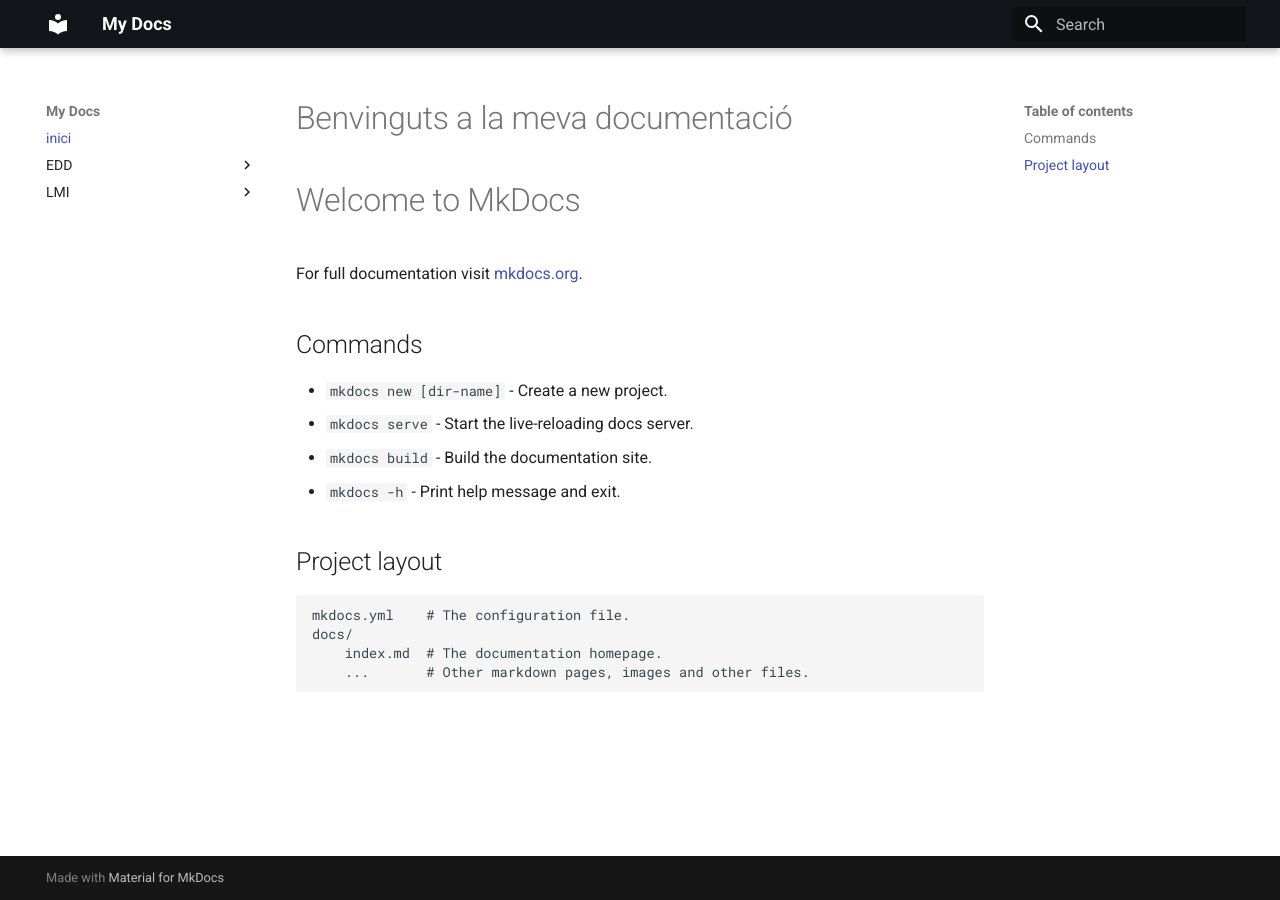
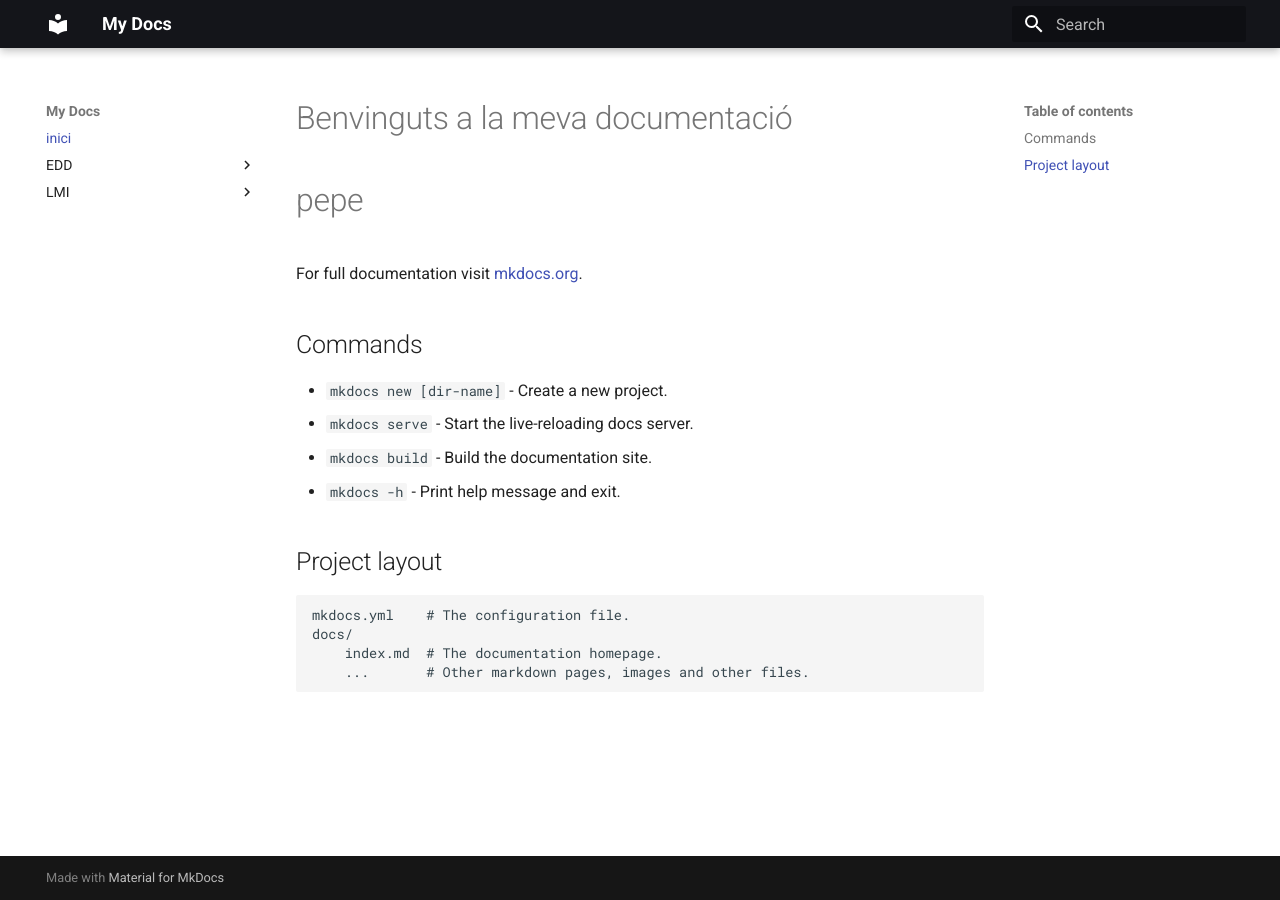
Before and after one commit to DisnaKing/devlog, an MkDocs documentation site: the page built from docs/index.md, in a window 1280 px wide. Built offline with MkDocs 1.6.1 and Material for MkDocs 9.7.7, drawn with Linux system fonts in a browser that asks for light colours; old or Windows-style settings are respelled for this version of MkDocs.

Commit message:
cambio index

```diff
--- a/docs/index.md
+++ b/docs/index.md
@@ -1,4 +1,4 @@
-# Welcome to MkDocs
+# pepe
 
 For full documentation visit [mkdocs.org](https://www.mkdocs.org).
 
```
